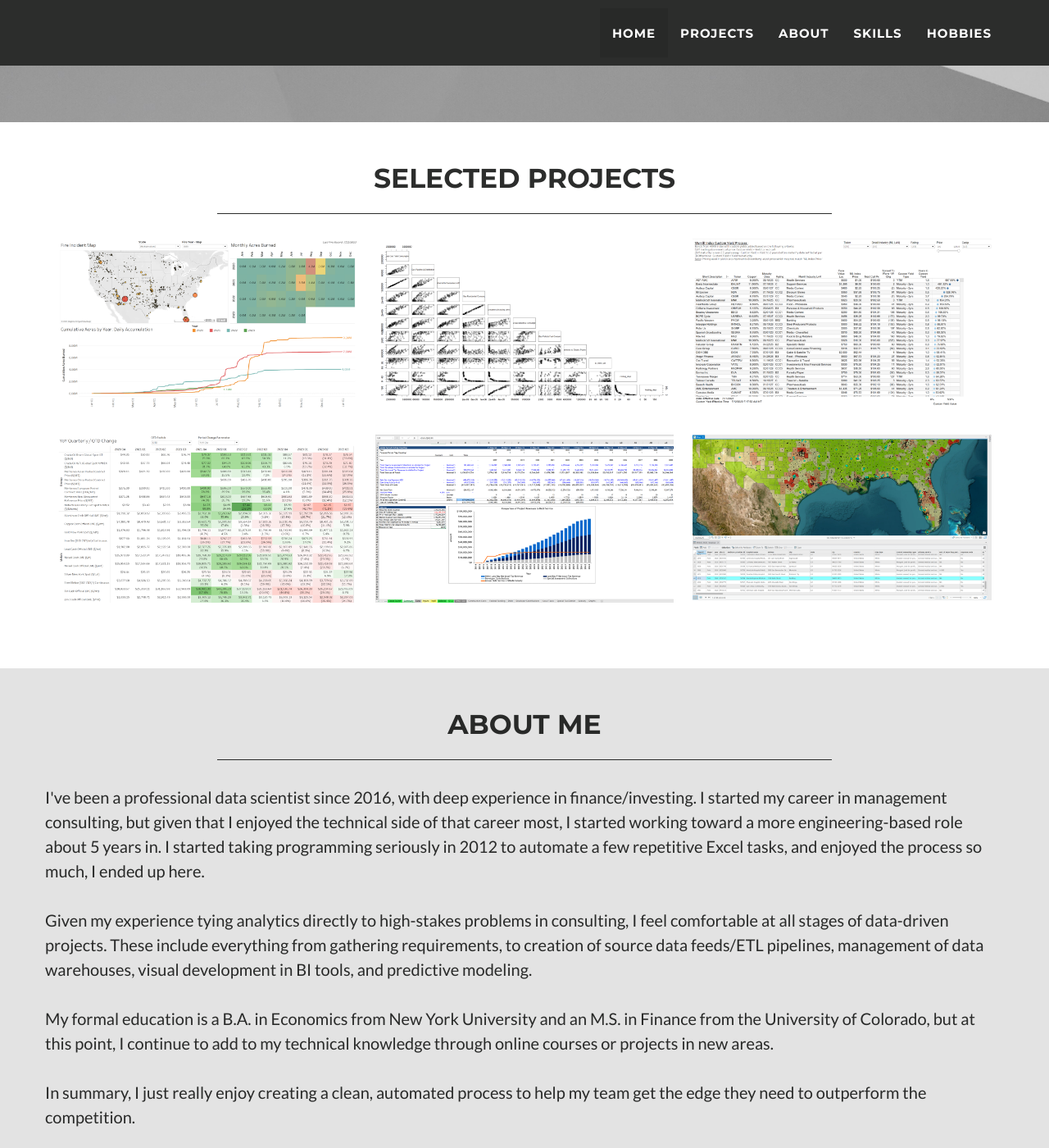
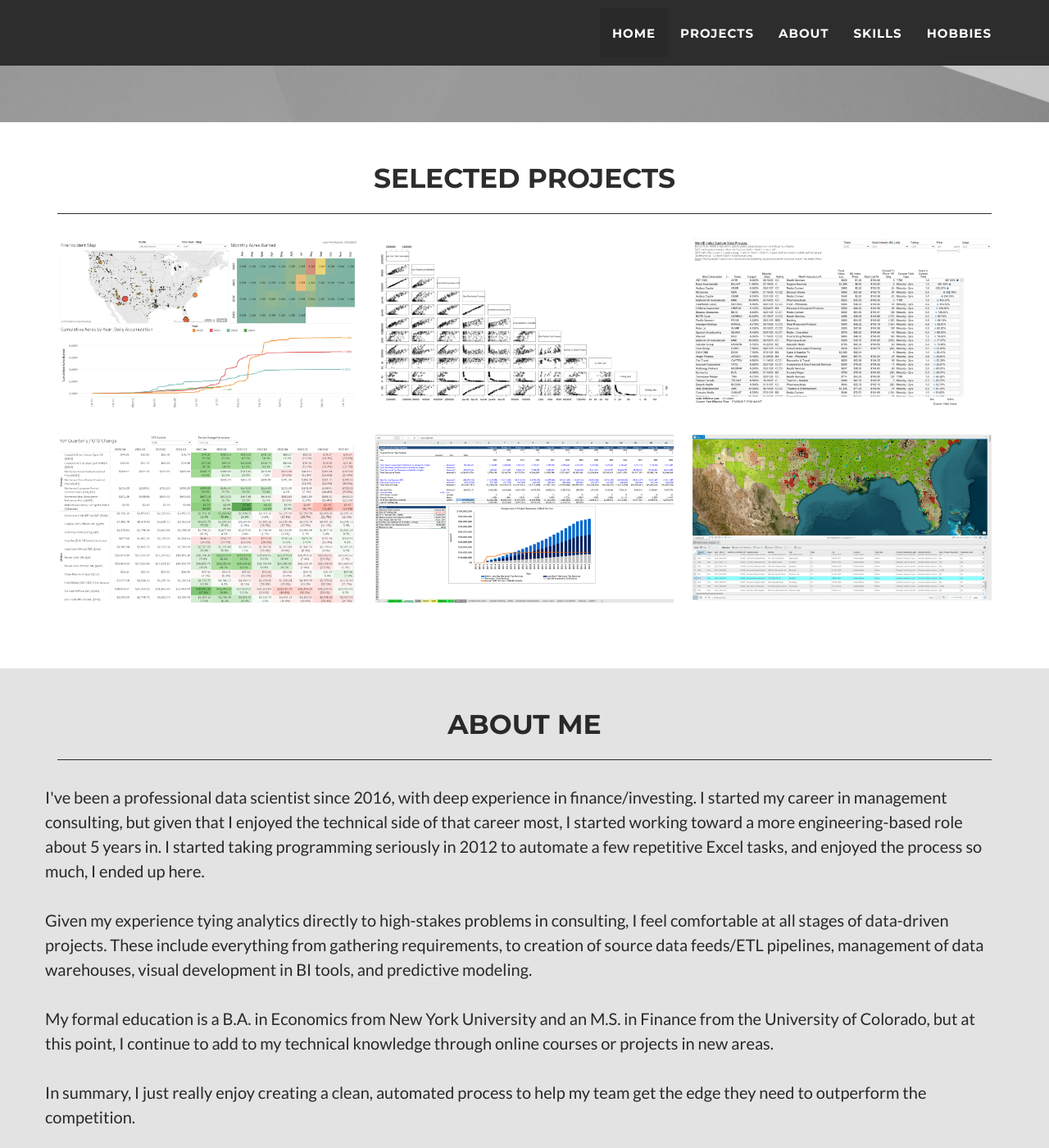
Before and after one commit to brf217/brf217.github.io, a Jekyll site: the page built from _posts/2014-07-18-project-1.markdown, in a window 1280 px wide and 1400 px high, scrolled down 601 px. Shown: the whole window at 82% size. Built offline with Jekyll 4.4.1, drawn with Linux system fonts in a browser that asks for light colours.

Commit message:
Update main.css

```diff
--- a/_includes/css/main.css
+++ b/_includes/css/main.css
@@ -49,7 +49,7 @@ hr.star-light,
 hr.star-primary {
     margin: 25px auto 30px;
     padding: 0;
-    max-width: 750px;
+    /*max-width: 750px;*/
     border: 0;
     border-top: solid 1.5px;
     text-align: center;
```
